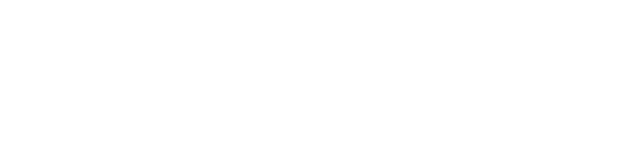
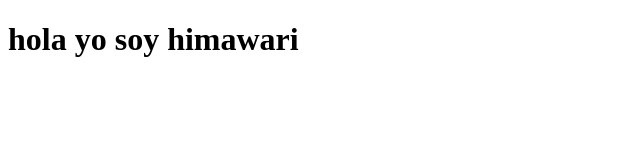
Before and after one commit to lues64/products, a plain HTML site: page index.html in a window 1280 px wide. Shown: the whole page, without its empty margins (0-640 px from the left). Drawn offline with Linux system fonts and the light colour scheme.

Commit message:
:sparkles: change title from himawari

```diff
--- a/index.html
+++ b/index.html
@@ -7,5 +7,7 @@
 </head>
 <body>
 
+    <h1>hola yo soy himawari</h1>
+
 </body>
 </html>
```
